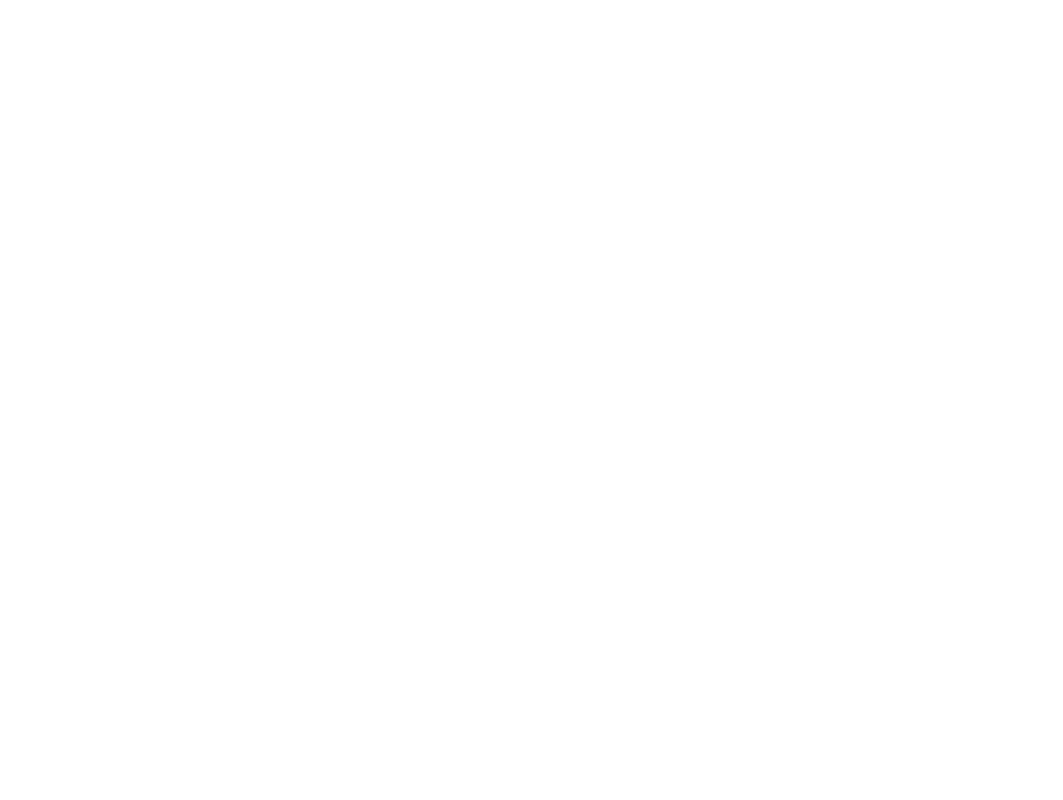
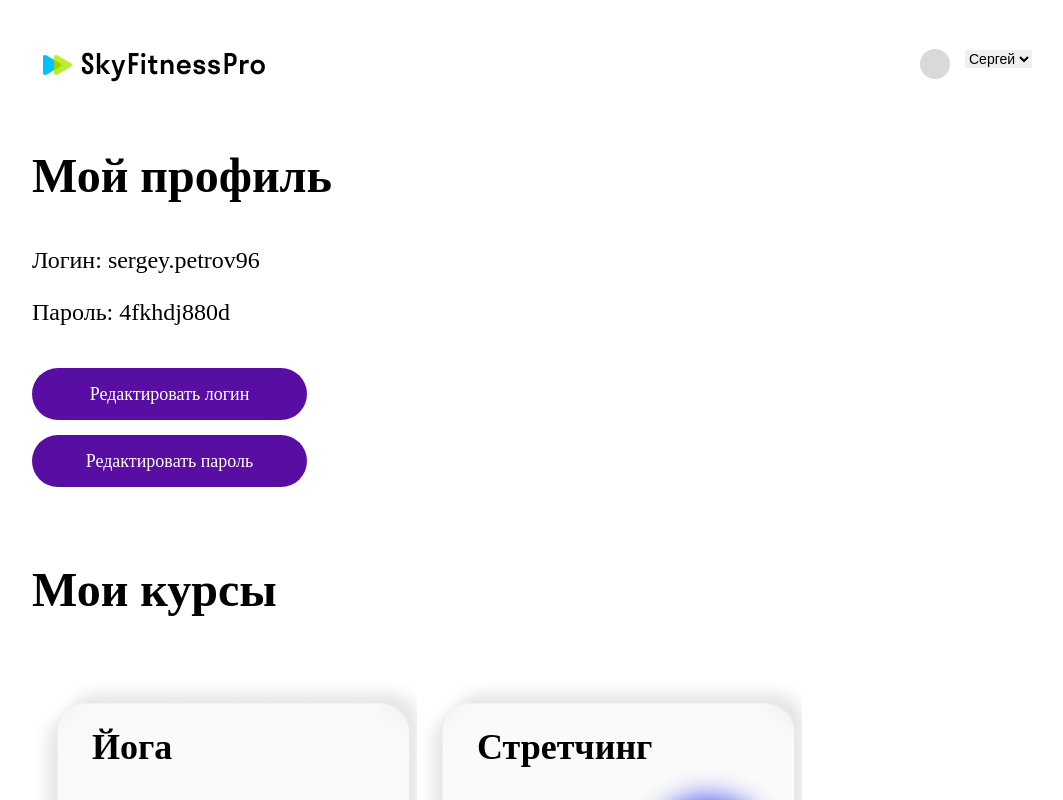
Before and after one commit to Lika-2020/SkyFitnessPro-Virtual-Fitness, a React (Create React App) app: page /my-profile in a window 1280 px wide. Before the commit this address had no page. Shown: the top 800 px of the page, without its empty margins (108-1171 px from the left). Built offline with nearby package versions, Linux system fonts and the light colour scheme.

Commit message:
onclick inside button

```diff
--- a/src/Pages/LoginPage/LoginPage.jsx
+++ b/src/Pages/LoginPage/LoginPage.jsx
@@ -34,7 +34,7 @@
             token: user.accessToken,
           })
         );
-        navigate('/');
+        navigate('/my-profile');
       })
 
       .catch((err) => {
--- a/src/Pages/MyProfilePage/MyProfilePage.jsx
+++ b/src/Pages/MyProfilePage/MyProfilePage.jsx
@@ -7,10 +7,10 @@
 
 function MyProfilePage() {
   return (
-    <div className="container">
-      <div className="header">
+    <div className="container-myProf">
+      <div className="header-myProf">
         <img src={Logo} alt="Logo" />
-        <div className="user">
+        <div className="user-myProf">
           <img src={Avatar} alt="Avatar" className="user__avatar" />
           <select name="" id="">
             <option value="Сергей">Сергей</option>
@@ -18,7 +18,7 @@
         </div>
       </div>
       <div className="user__profile">
-        <h1 className="title">Мой профиль</h1>
+        <h1 className="title-myProf">Мой профиль</h1>
         <p className="user__login user__info">Логин: sergey.petrov96</p>
         <p className="user__password user__info">Пароль: 4fkhdj880d</p>
         <div className="user__buttons">
@@ -27,7 +27,7 @@
         </div>
       </div>
       <div className="my__courses">
-        <h1 className="title">Мои курсы</h1>
+        <h1 className="title-myProf">Мои курсы</h1>
         <div className="courses__cards">
           <div className="courses__card card-3">
             <p className="card__text">Йога</p>
--- a/src/Pages/MyProfilePage/style.css
+++ b/src/Pages/MyProfilePage/style.css
@@ -1,9 +1,9 @@
-.container {
+.container-myProf {
     padding-left: 140px;
     padding-right: 140px;
 }
 
-.header {
+.header-myProf {
     display: flex;
     flex-direction: row;
     justify-content: space-between;
@@ -12,13 +12,13 @@
     padding-top: 35px;
 }
 
-.user {
+.user-myProf {
     display: flex;
     align-items: center;
     gap: 15px;
 }
 
-.title {
+.title-myProf {
     font-family: 'StratosSkyeng';
     font-style: normal;
     font-size: 48px;
--- a/src/Pages/Routes/routes.js
+++ b/src/Pages/Routes/routes.js
@@ -6,6 +6,7 @@
 import LoginPage from '../LoginPage/LoginPage';
 import ProgressPage from '../ProgressPage/ProgressPage';
 import ProgressCountedPage from '../ProgressCountedPage/ProgressCountedPage';
+import MyProfilePage from '../MyProfilePage/MyProfilePage'
 
 function AppRoutes() {
   return (
@@ -17,6 +18,8 @@
       <Route path="/workoutVideo" element={<WorkouteVideoPage />} />
       <Route path="/progress" element={<ProgressPage />} />
       <Route path="/progress-ok" element={<ProgressCountedPage />} />
+      <Route path="/my-profile" element={<MyProfilePage/>} />
+
     </Routes>
   );
 }
--- a/src/components/Buttons/ButtonLoginEnter/ButtonLoginEnter.jsx
+++ b/src/components/Buttons/ButtonLoginEnter/ButtonLoginEnter.jsx
@@ -1,8 +1,8 @@
 import '../style.css';
 
-function ButtonLoginEnter() {
+function ButtonLoginEnter({onClick}) {
   return (
-    <div className="wrapper__button">
+    <div role='presentation' className="wrapper__button" onClick={onClick}>
       <p className="text__button">Войти</p>
     </div>
   );
--- a/src/components/Buttons/ButtonRegister/ButtonRegister.jsx
+++ b/src/components/Buttons/ButtonRegister/ButtonRegister.jsx
@@ -1,8 +1,8 @@
 import '../style.css';
 
-function ButtonsRegister() {
+function ButtonsRegister({onClick}) {
   return (
-    <div className="wrapper__button">
+    <div role='presentation' className="wrapper__button" onClick={onClick}>
       <p className="text__button">Зарегистрироваться</p>
     </div>
   );
--- a/src/index.jsx
+++ b/src/index.jsx
@@ -5,6 +5,7 @@
 import App from './App';
 import GlobalStyle from './style';
 import store from './store/store';
+
 
 
 const root = ReactDOM.createRoot(document.getElementById('root'));
--- a/src/store/store.jsx
+++ b/src/store/store.jsx
@@ -1,15 +1,16 @@
 import { configureStore } from '@reduxjs/toolkit';
 import coursesSlice from './slice/coursesSlice';
 import workoutsSlice from './slice/workoutsSlice';
-import userReducer from './slice/userSlice';
+import userSlice from './slice/userSlice';
 import progressSlice from './slice/progressSlice';
+
 
 
 const store = configureStore({
   reducer: {
     workouts: workoutsSlice,
     courses: coursesSlice,
-    users: userReducer,
+    users: userSlice,
     progress: progressSlice,
   },
 });
```
